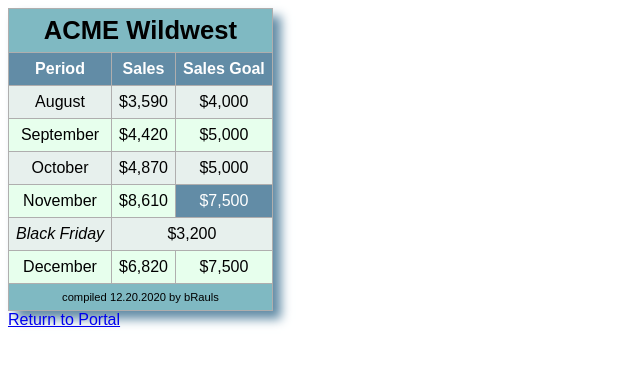
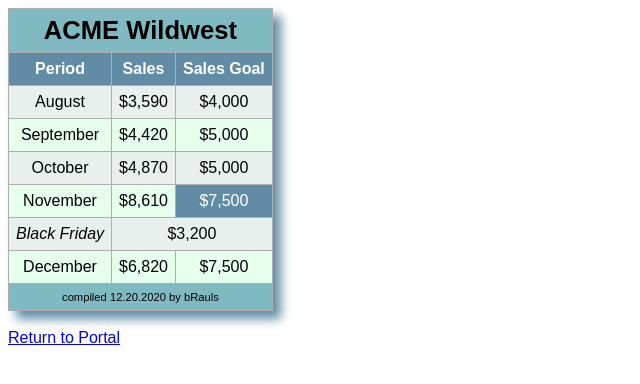
Before and after one commit to Suzi-Lawson/Suzi-CIT230-BYUI, a plain HTML site: page assignments/lesson-8/tablebuild.html in a window 1280 px wide. Shown: the whole page, without its empty margins (0-640 px from the left). Drawn offline with Linux system fonts and the light colour scheme.

Commit message:
added break

```diff
--- a/assignments/lesson-8/tablebuild.html
+++ b/assignments/lesson-8/tablebuild.html
@@ -24,6 +24,7 @@
             <tr><td colspan="3">compiled 12.20.2020 by bRauls</td></tr>
         </tfoot>
     </table>
-    <div><a href="https://suzi-lawson.github.io/Suzi-CIT230-BYUI.github.io/">Return to Portal</a></div>
+
+    <div></br><a href="https://suzi-lawson.github.io/Suzi-CIT230-BYUI.github.io/">Return to Portal</a></div>
 </body>
 </html>
```
